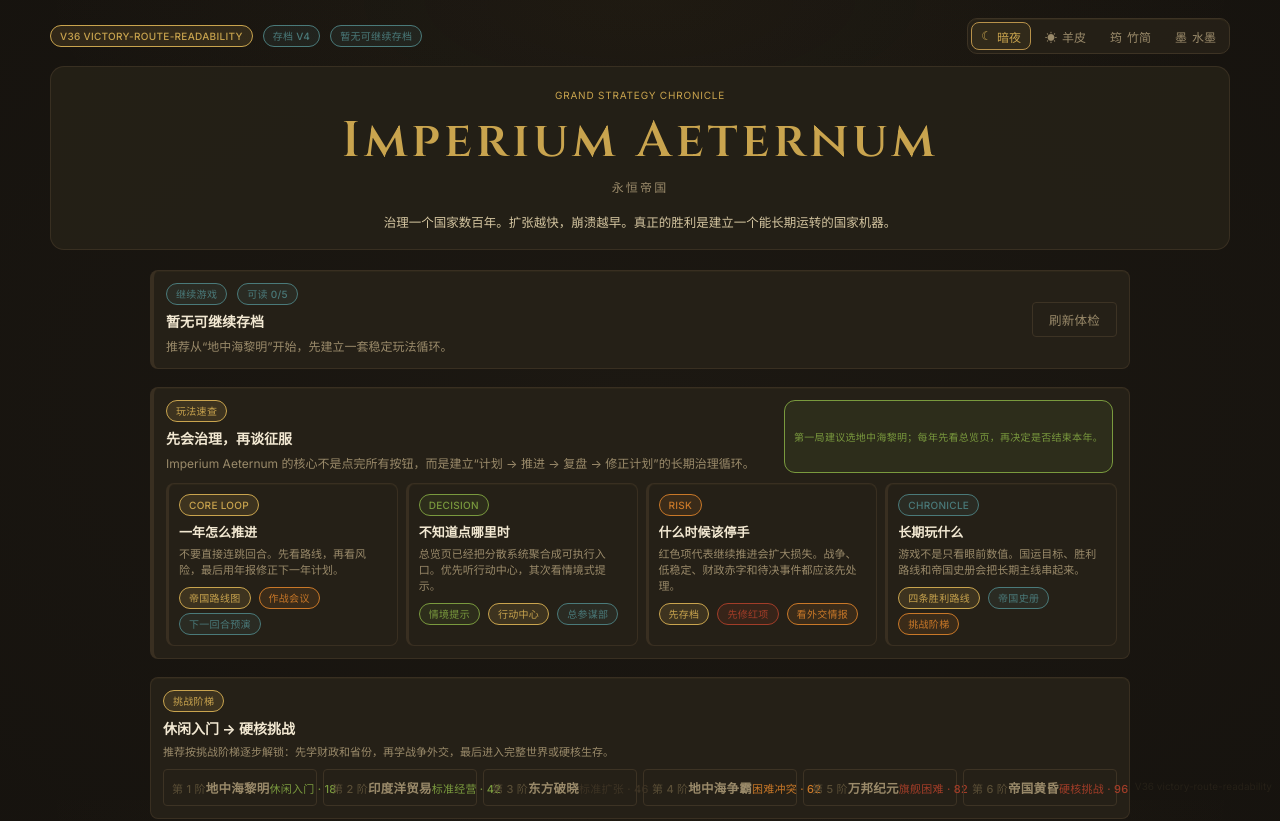
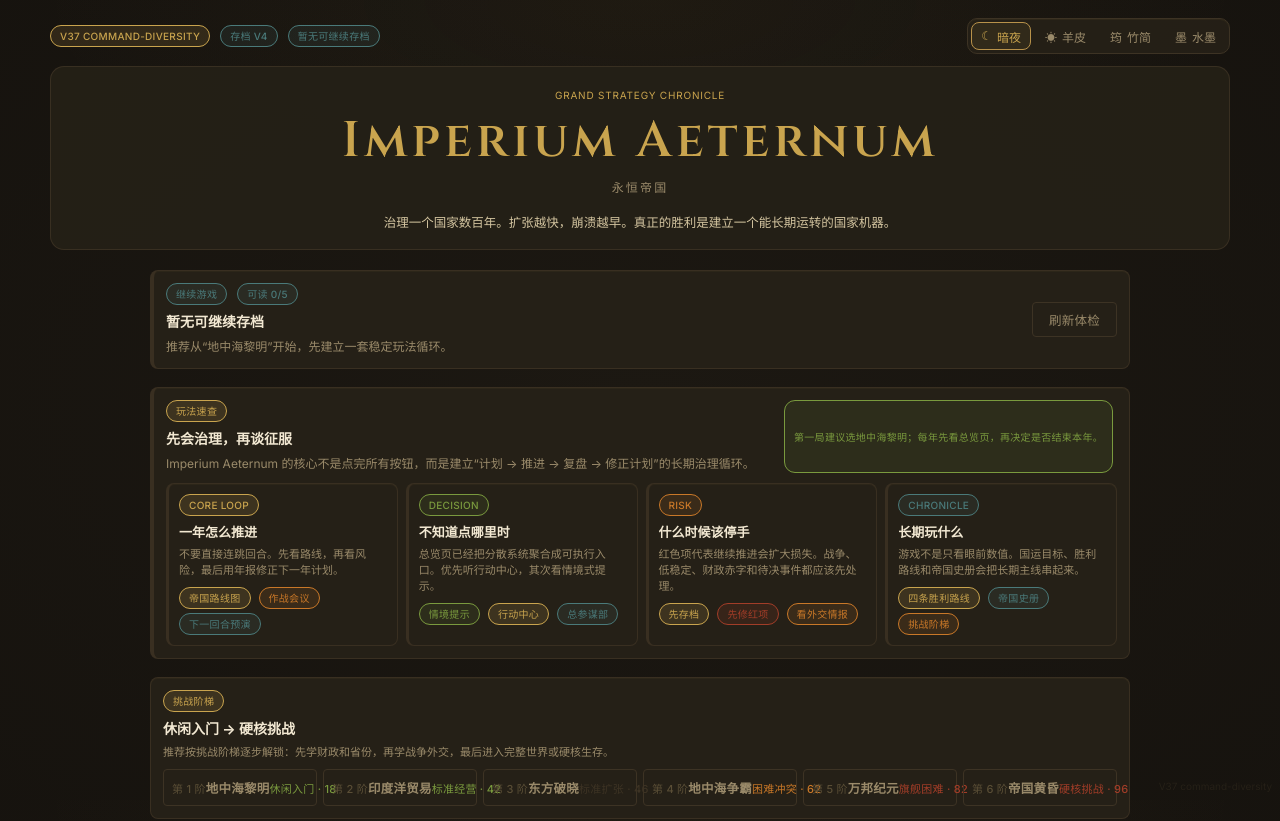
Before and after one commit to Lunora-Gather/Imperium-Aeternum, a React (Vite) app: page / in a window 1280 px wide. Shown: the top 821 px of the page. Built offline with nearby package versions, Linux system fonts and the light colour scheme.

Commit message:
Update build mark for v37

```diff
--- a/src/buildInfo.ts
+++ b/src/buildInfo.ts
@@ -1 +1 @@
-export const BUILD_MARK = 'V36 victory-route-readability';
+export const BUILD_MARK = 'V37 command-diversity';
```
